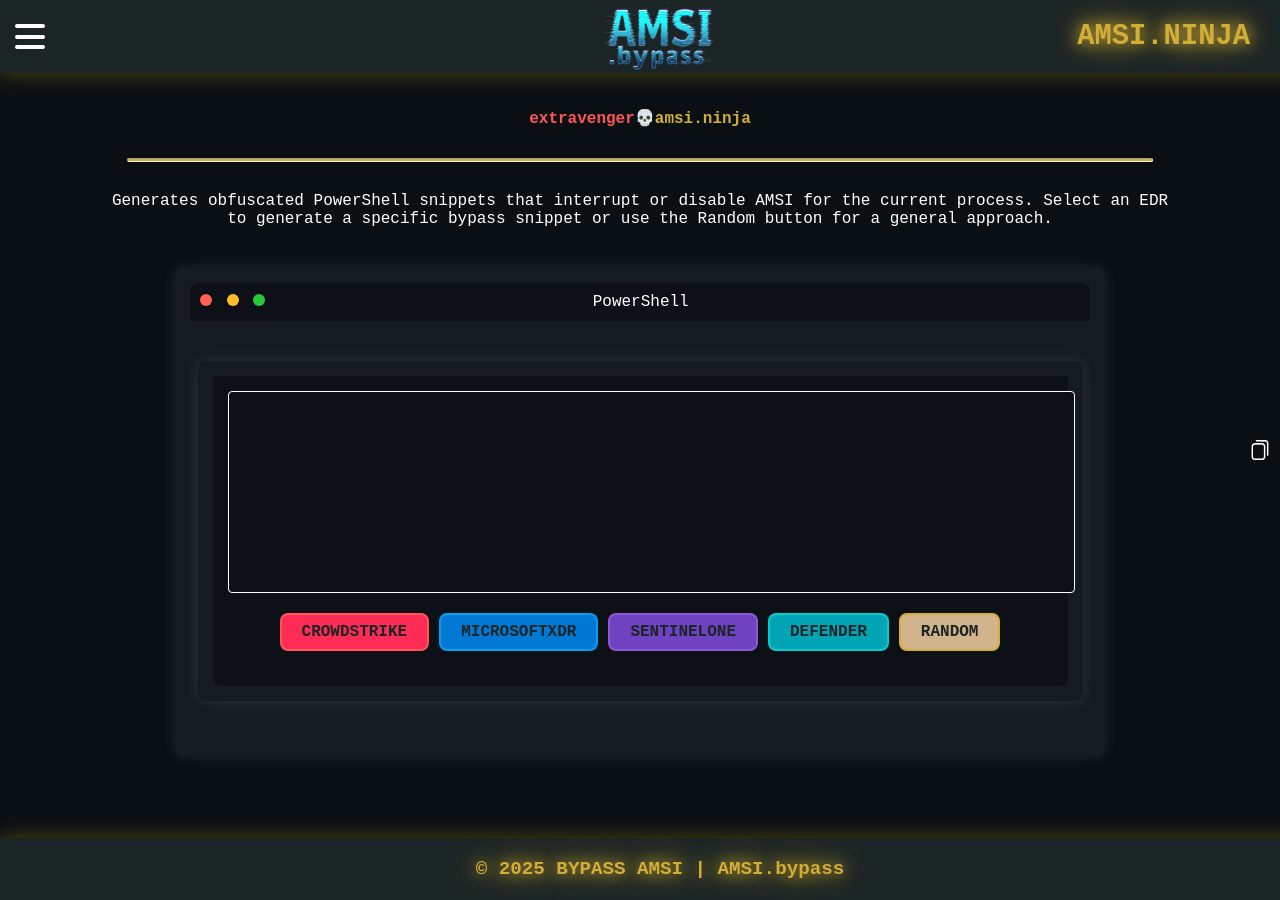
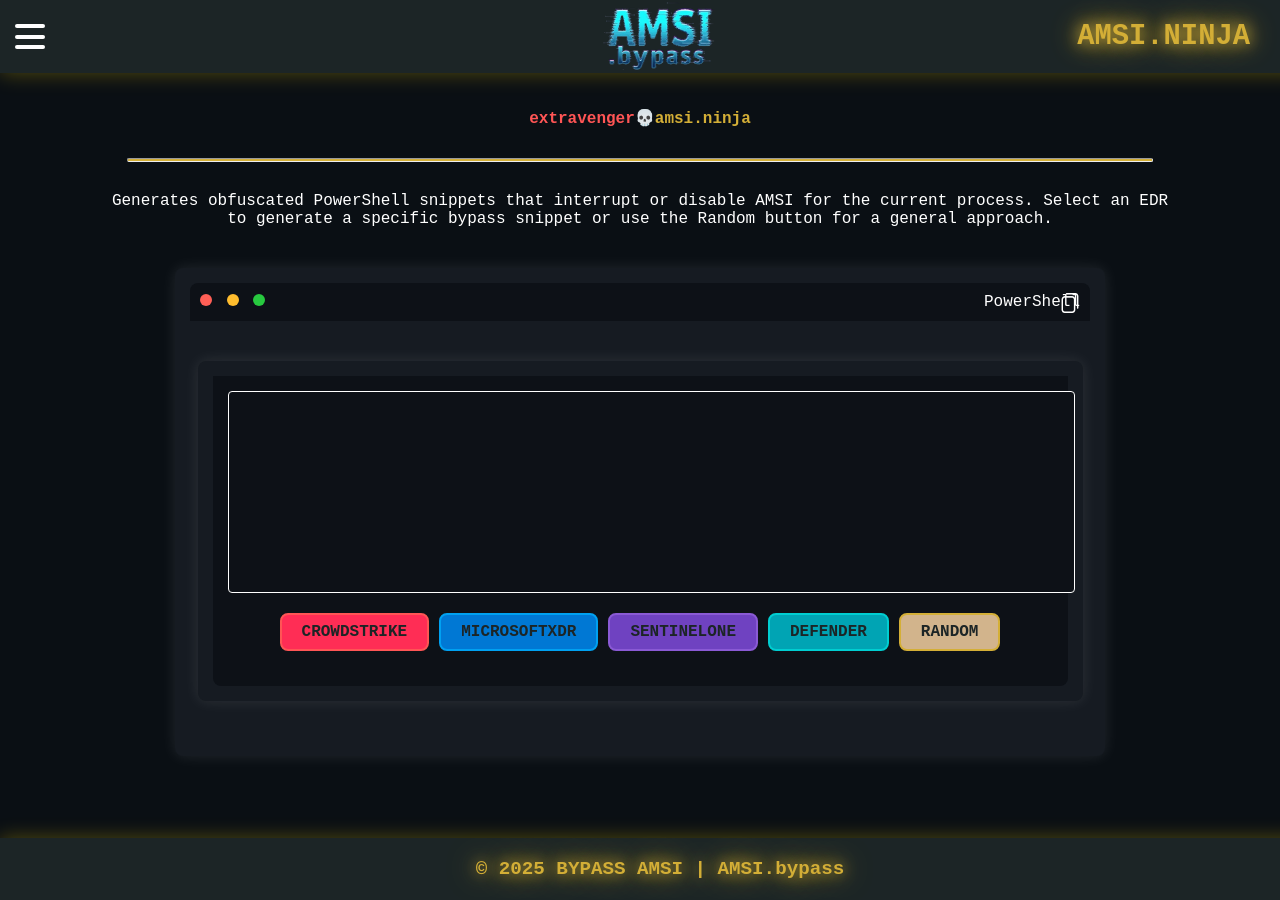
Before and after one commit to Extravenger/extravenger.github.io, a Jekyll site: the page amsininja/index.html, which Jekyll copies as it is, in a window 1280 px wide. Built offline with Jekyll 4.4.1, drawn with Linux system fonts in a browser that asks for light colours.

Commit message:
Update style.css

```diff
--- a/amsininja/css/style.css
+++ b/amsininja/css/style.css
@@ -199,6 +199,7 @@
     background-color: #0d1117;
     padding: 10px;
     border-radius: 8px 8px 0 0;
+    position: relative; /* Added to make terminal-header the positioning context */
 }
 
 .buttons span {
@@ -235,9 +236,8 @@
 /* Copy Button */
 #copyBtnTerminal {
     position: absolute;
-    top: 50%;
-    right: 10px;
-    transform: translateY(-50%);
+    top: 10px; /* Adjusted to align with header */
+    right: 10px; /* Position in top-right corner */
     cursor: pointer;
     width: 20px;
     height: 20px;
@@ -245,12 +245,14 @@
 }
 
 #copiedText {
+    position: absolute;
+    top: 10px;
+    right: 40px; /* Adjusted to appear next to copy button */
     visibility: hidden;
     opacity: 0;
     transition: opacity 0.5s ease;
     font-size: 14px;
     color: #D4AF37;
-    margin-left: 10px;
 }
 
 /* EDR Buttons Container */
```
